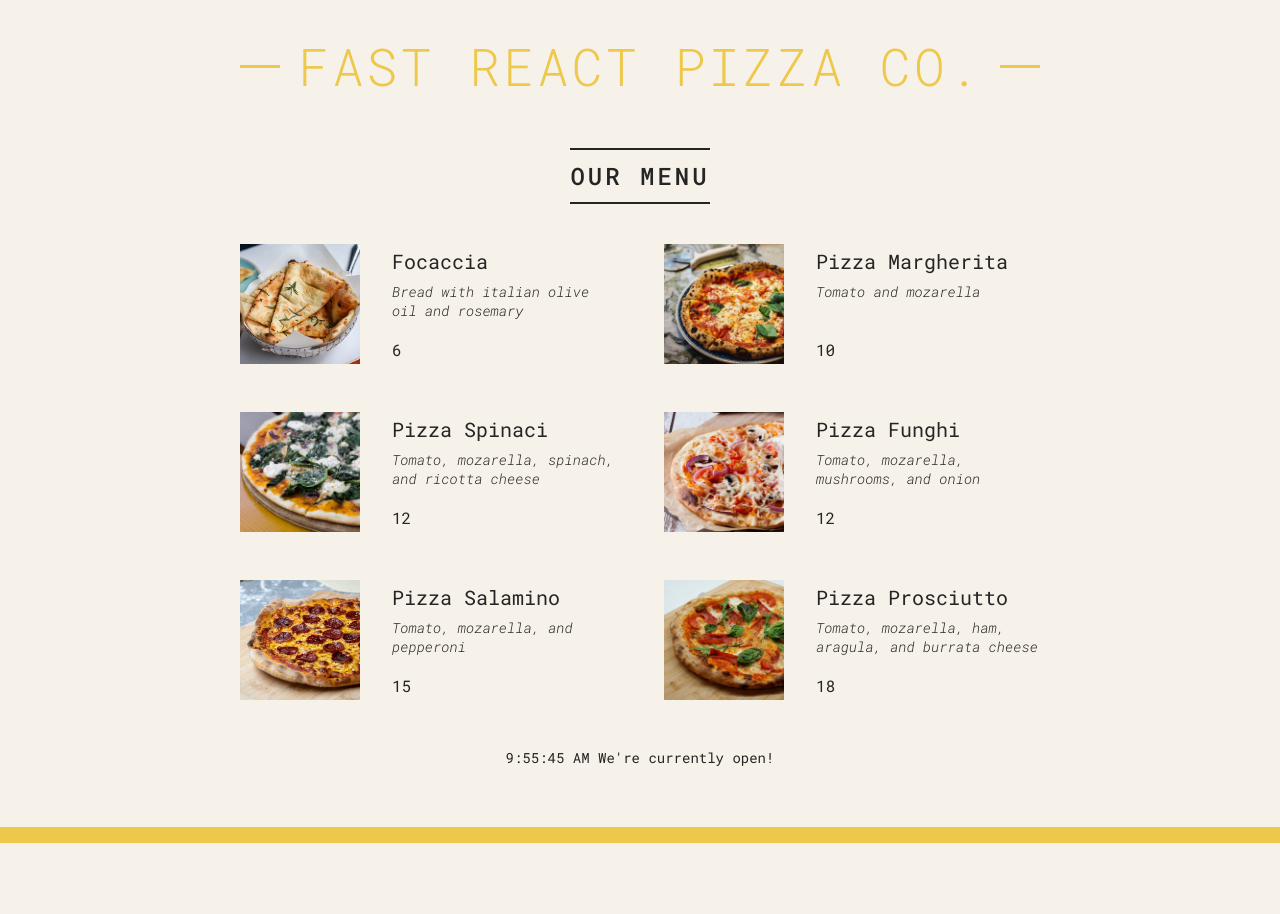
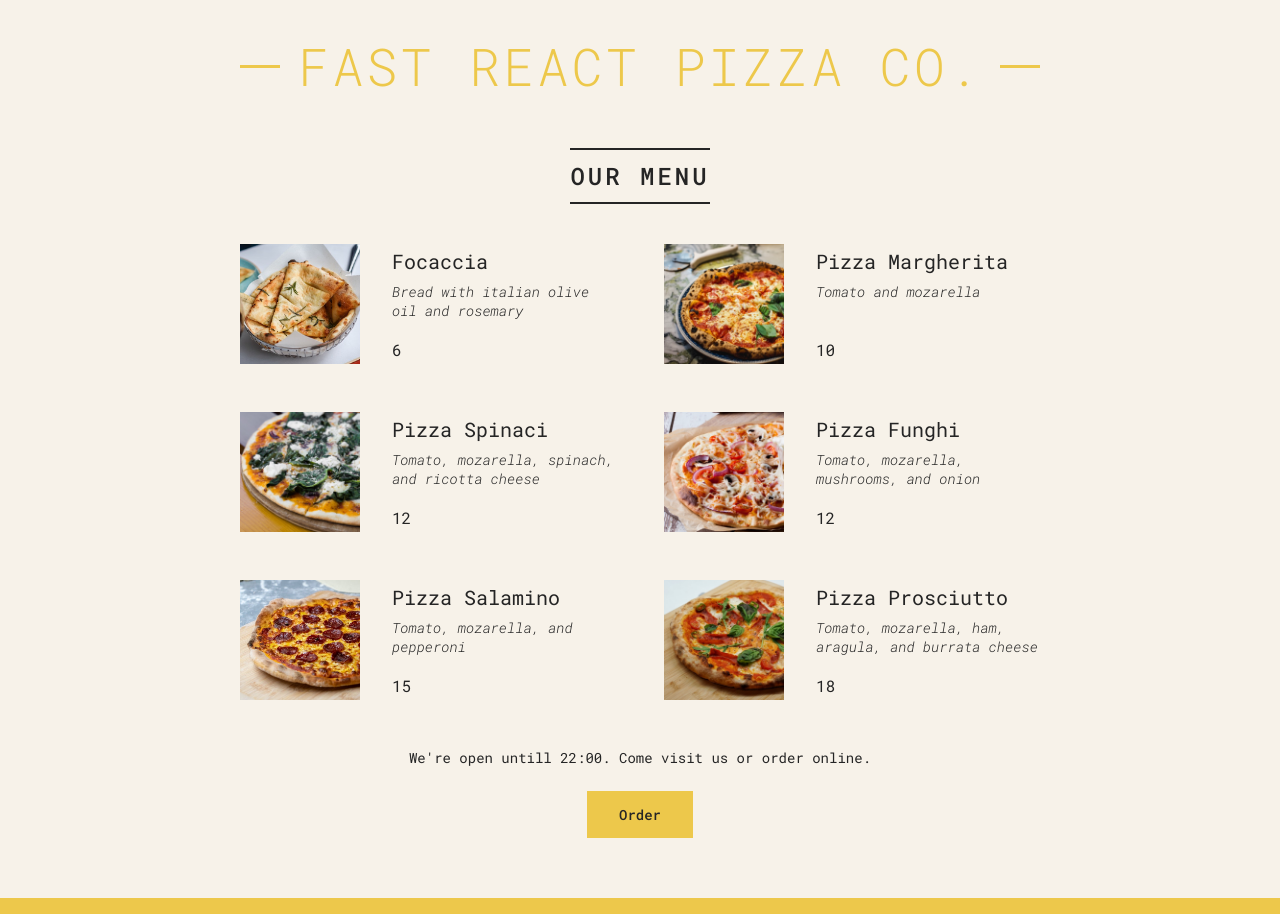
Before and after one commit to luismedinacoca/03-pizza-menu, a React (Vite) app: page / in a window 1280 px wide. Before the commit the page ends 843 px from the top, so only its background shows below. Built offline with nearby package versions, Linux system fonts and the light colour scheme.

Commit message:
Section05: Working with Components, Props & JSX - Lecture 047: Conditional Rendenrin With &&

```diff
--- a/src/components/Footer.jsx
+++ b/src/components/Footer.jsx
@@ -1,6 +1,6 @@
 const Footer = () => {
   const hour = new Date().getHours();
-  const openHour = 12;
+  const openHour = 7;
   const closeHour = 22;
   const isOpen = hour >= openHour && hour <= closeHour;
 
@@ -11,7 +11,14 @@
   console.log(isOpen);
   return (
     <footer className="footer">
-      {new Date().toLocaleTimeString()} We're currently open!
+      {isOpen && (
+        <div className="order">
+          <p>
+            We're open untill {closeHour}:00. Come visit us or order online.
+          </p>
+          <button className="btn">Order</button>
+        </div>
+      )}
     </footer>
   );
 };
--- a/src/components/Menu.jsx
+++ b/src/components/Menu.jsx
@@ -46,28 +46,19 @@
 ];
 
 const Menu = () => {
+  const pizzas = pizzaData;
+  // const pizzas = [];
+  const numPizzas = pizzas.length;
   return (
     <main className="menu">
       <h2>Our Menu</h2>
-
-      <ul className="pizzas">
-        {pizzaData.map((pizza) => (
-          <Pizza pizzaObj={pizza} key={pizza.name} />
-        ))}
-      </ul>
-
-      {/*<Pizza
-        name="Pizza Funghi"
-        ingredients="Tomato, mozarella, mushrooms, and onion"
-        photoName="pizzas/funghi.jpg"
-        price={12}
-      />
-      <Pizza
-        name="Pizza Spinaci"
-        ingredients="Tomato, mozarella, spinach, and ricotta cheese"
-        price={12}
-        photoName="pizzas/spinaci.jpg"
-      />*/}
+      {numPizzas > 0 && (
+        <ul className="pizzas">
+          {pizzaData.map((pizza) => (
+            <Pizza pizzaObj={pizza} key={pizza.name} />
+          ))}
+        </ul>
+      )}
     </main>
   );
 };
```
Also changed, not shown: 1 other file (tests, documents, lock files or other folders).
